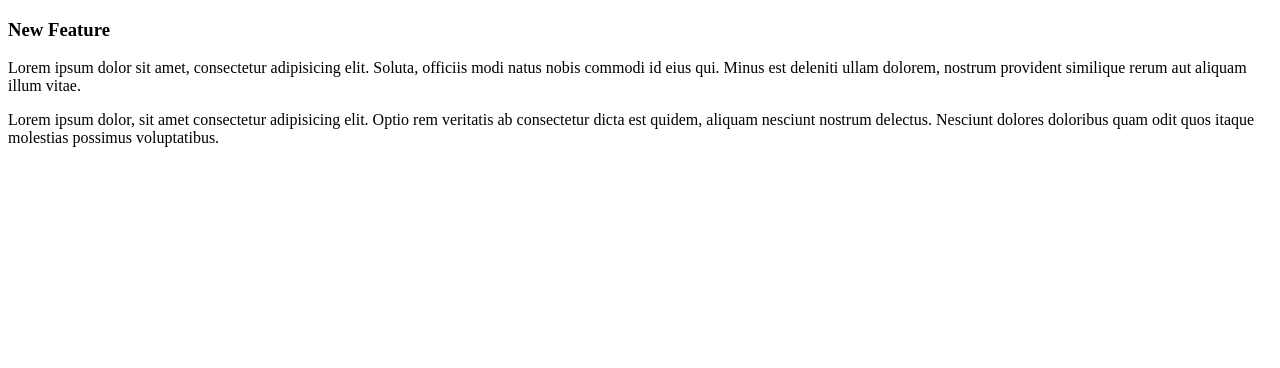
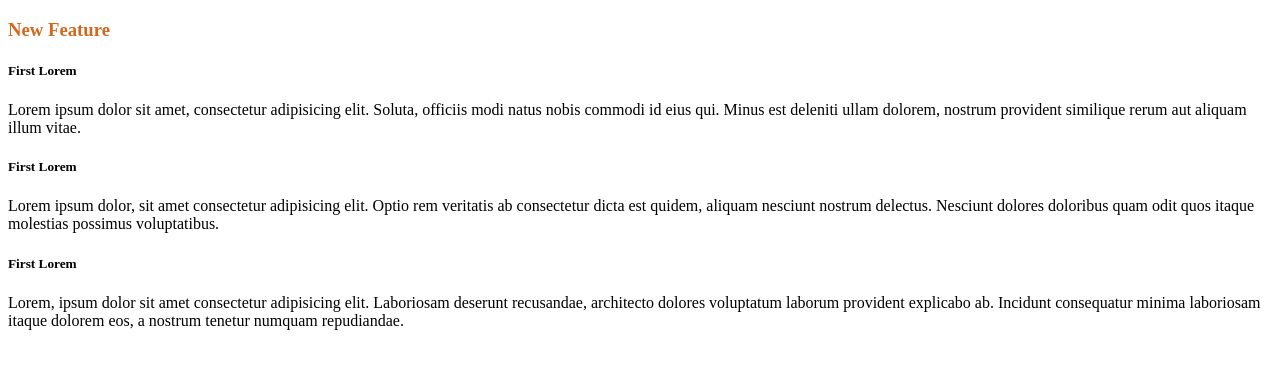
Before and after one commit to amaz3as/neptune-practice-one, a plain HTML site: page index.html in a window 1280 px wide. Drawn offline with Linux system fonts and the light colour scheme.

Commit message:
h5 styling

```diff
--- a/index.html
+++ b/index.html
@@ -4,10 +4,19 @@
     <meta charset="UTF-8">
     <meta name="viewport" content="width=device-width, initial-scale=1.0">
     <title>Neptune github one</title>
+    <style>
+        h3{
+            color: chocolate;
+        }
+    </style>
 </head>
 <body>
     <h3>New Feature</h3>
+    <h5>First Lorem</h5>
     <p>Lorem ipsum dolor sit amet, consectetur adipisicing elit. Soluta, officiis modi natus nobis commodi id eius qui. Minus est deleniti ullam dolorem, nostrum provident similique rerum aut aliquam illum vitae.</p>
+    <h5>First Lorem</h5>
     <p>Lorem ipsum dolor, sit amet consectetur adipisicing elit. Optio rem veritatis ab consectetur dicta est quidem, aliquam nesciunt nostrum delectus. Nesciunt dolores doloribus quam odit quos itaque molestias possimus voluptatibus.</p>
+    <h5>First Lorem</h5>
+    <p>Lorem, ipsum dolor sit amet consectetur adipisicing elit. Laboriosam deserunt recusandae, architecto dolores voluptatum laborum provident explicabo ab. Incidunt consequatur minima laboriosam itaque dolorem eos, a nostrum tenetur numquam repudiandae.</p>
 </body>
 </html>
```
